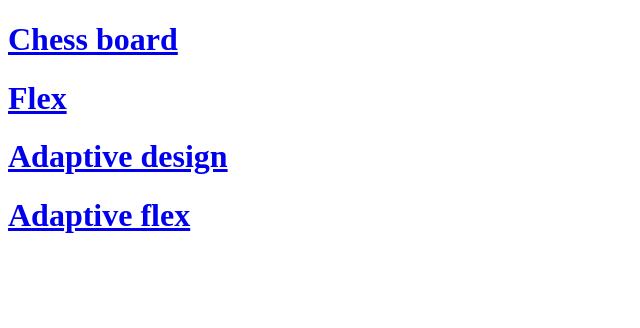
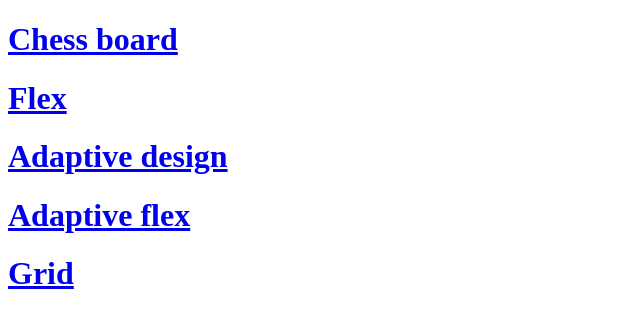
Before and after one commit to HansuSenpai/HansuSenpai.github.io, a plain HTML site: page index.html in a window 1280 px wide. Shown: the whole page, without its empty margins (0-640 px from the left). Drawn offline with Linux system fonts and the light colour scheme.

Commit message:
Update index.html

```diff
--- a/index.html
+++ b/index.html
@@ -8,5 +8,6 @@
     <a href="flex-page.html"><h1>Flex</h1></a>
     <a href="adaptive-page.html"><h1>Adaptive design</h1></a>
     <a href="adaptive-flex.html"><h1>Adaptive flex</h1></a>
+    <a href="grid.html"><h1>Grid</h1></a>
 </body>
 </html>
```
